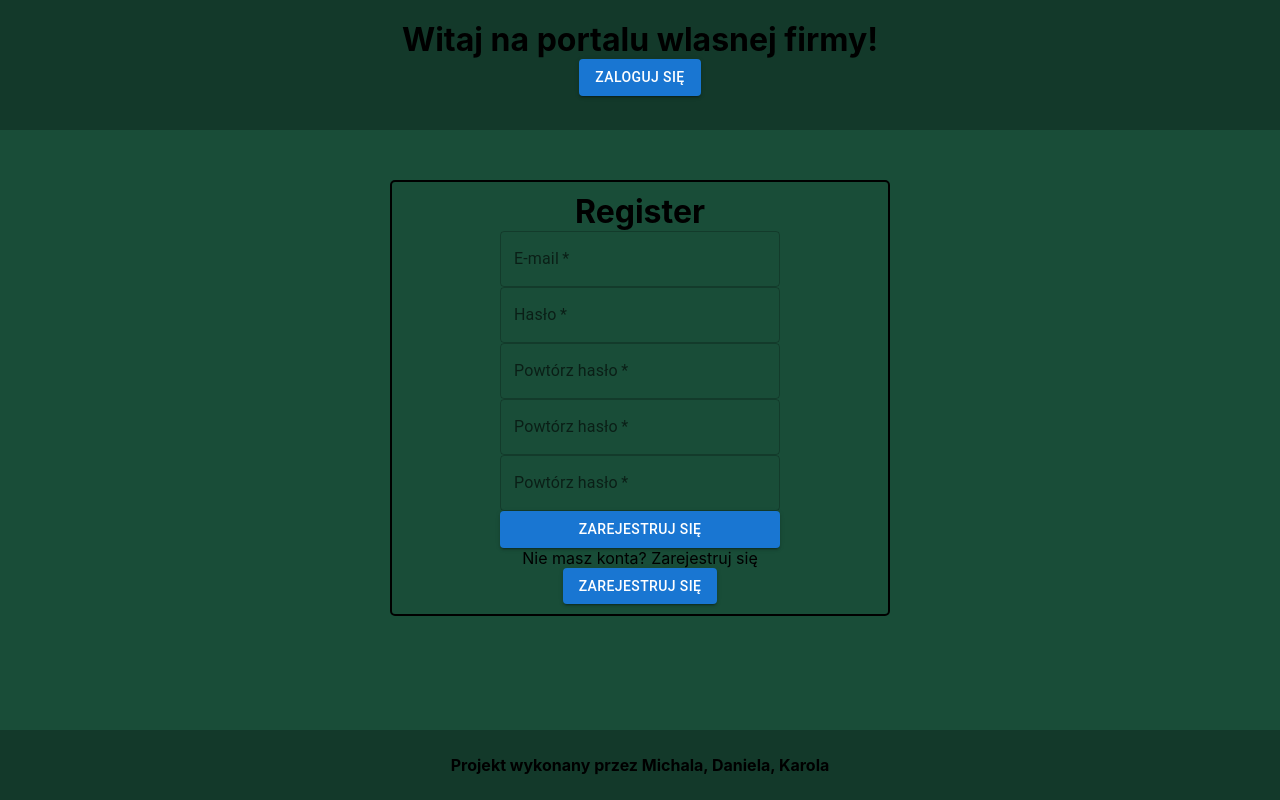
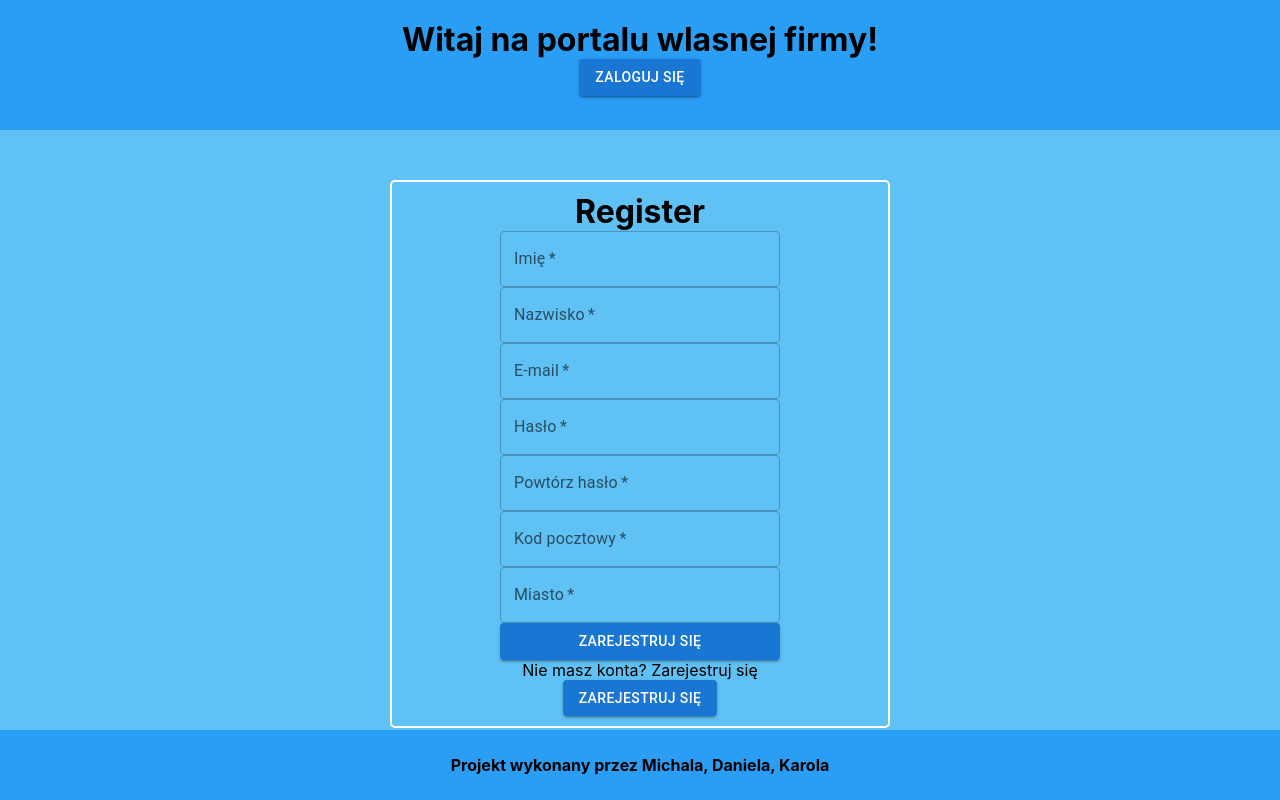
Before and after one commit to micad132/soloProprietorship-front, a React (Create React App) app: page /register in a window 1280 px wide. Built offline with nearby package versions, Linux system fonts and the light colour scheme.

Commit message:
zod register validation done

```diff
--- a/package.json
+++ b/package.json
@@ -21,7 +21,8 @@
     "react-scripts": "5.0.1",
     "sass": "^1.60.0",
     "typescript": "^4.4.2",
-    "web-vitals": "^2.1.0"
+    "web-vitals": "^2.1.0",
+    "zod": "^3.21.4"
   },
   "scripts": {
     "start": "react-scripts start",
--- a/src/components/Components.module.scss
+++ b/src/components/Components.module.scss
@@ -1,7 +1,7 @@
 
 .formWrapper {
 
-  border: 2px solid black;
+  border: 2px solid #fff;
   max-width: 500px;
   margin: 50px auto 0 auto;
   border-radius: 5px;
--- a/src/layout/Layout.module.scss
+++ b/src/layout/Layout.module.scss
@@ -7,17 +7,17 @@
 
 .header {
   padding: 20px;
-  background-color: #13392A;
+  background-color: #2a9df4;
 }
 
 main {
-  background-color: #194D38;
+  background-color: #60c1f4;
 }
 
 .footer {
 
   width: 100%;
-  background-color: #13392A;
+  background-color: #2a9df4;
   display: flex;
   justify-content: center;
   align-content: center;
--- a/src/layout/header/authorization/Register.tsx
+++ b/src/layout/header/authorization/Register.tsx
@@ -1,39 +1,112 @@
+import { useState } from 'react';
 import {Button, TextField} from "@mui/material";
 import NoAccount from "./NoAccount";
 import AuthorizationWrapper from "../../../components/AuthorizationWrapper";
+import {validateRegister} from "../../../services/validators";
+import {RegisterType} from "../../../types/authorization";
+
+
+const initialRegisterValues: RegisterType = {
+    name: '',
+    surname: '',
+    email: '',
+    password: '',
+    confirmPassword: '',
+    postalCode: '',
+    cityName: '',
+}
 
 const Register = () => {
 
+    const [registerValues, setRegisterValues] = useState<RegisterType>(initialRegisterValues);
+
+    const submitForm = (e: any) => {
+        e.preventDefault();
+        validateRegister(registerValues);
+        setRegisterValues(initialRegisterValues);
+    }
+    const {name,surname,email,password,confirmPassword,postalCode,cityName} = registerValues;
     return(
             <AuthorizationWrapper>
-                <form>
+                <form onSubmit={(e) => submitForm(e)}>
                     <h1>Register</h1>
                     <TextField
                         required
                         id="outlined-required"
+                        label="Imię"
+                        value={name || ''}
+                        onChange={(e) => setRegisterValues((prevState) => ({
+                            ...prevState,
+                            name: e.target.value,
+                        }))}
+                    />
+                    <TextField
+                        required
+                        id="outlined-required"
+                        label="Nazwisko"
+                        value={surname}
+                        onChange={(e) => setRegisterValues((prevState) => ({
+                            ...prevState,
+                            surname: e.target.value,
+                        }))}
+                    />
+                    <TextField
+                        required
+                        id="outlined-required"
                         label="E-mail"
+                        value={email}
+                        onChange={(e) => setRegisterValues((prevState) => ({
+                            ...prevState,
+                            email: e.target.value,
+                        }))}
+                        type="email"
                     />
                     <TextField
                         required
                         id="outlined-required"
                         label="Hasło"
+                        value={password}
+                        type="password"
+                        onChange={(e) => setRegisterValues((prevState) => ({
+                            ...prevState,
+                            password: e.target.value,
+                        }))}
                     />
                     <TextField
                         required
                         id="outlined-required"
                         label="Powtórz hasło"
+                        value={confirmPassword}
+                        type="password"
+                        onChange={(e) => setRegisterValues((prevState) => ({
+                            ...prevState,
+                            confirmPassword: e.target.value,
+                        }))}
                     />
                     <TextField
                         required
                         id="outlined-required"
-                        label="Powtórz hasło"
+                        label="Kod pocztowy"
+                        value={postalCode}
+                        onChange={(e) => setRegisterValues((prevState) => ({
+                            ...prevState,
+                            postalCode: e.target.value,
+                        }))}
                     />
                     <TextField
                         required
                         id="outlined-required"
-                        label="Powtórz hasło"
+                        label="Miasto"
+                        value={cityName}
+                        onChange={(e) => setRegisterValues((prevState) => ({
+                            ...prevState,
+                            cityName: e.target.value,
+                        }))}
                     />
-                    <Button variant="contained">Zarejestruj się</Button>
+                    <Button
+                        variant="contained"
+                        type="submit"
+                    >Zarejestruj się</Button>
                     <NoAccount />
                 </form>
             </AuthorizationWrapper>
--- /dev/null
+++ b/src/services/validators.ts
@@ -0,0 +1,17 @@
+import { z } from 'zod';
+import {RegisterType} from "../types/authorization";
+
+const RegistrationSchema = z.object({
+    name: z.string().min(5).max(20),
+    surname: z.string().min(5).max(15),
+    email: z.string().email(),
+    password: z.string().min(5).max(20),
+    confirmPassword: z.string().min(5).max(20),
+    postalCode: z.string().regex(/^\d{2}-\d{3}$/),
+    cityName: z.string().min(5).max(20),
+}).refine((data) => data.password === data.confirmPassword, {
+    message: "Passwords don't match"
+});
+
+
+export const validateRegister = (registerValues: RegisterType) => console.log(RegistrationSchema.safeParse(registerValues).success);
--- /dev/null
+++ b/src/types/authorization.ts
@@ -0,0 +1,13 @@
+
+export interface LoginType  {
+    email: string,
+    password: string,
+    confirmPassword: string,
+}
+
+export interface RegisterType extends LoginType  {
+    name: string,
+    surname: string,
+    postalCode: string,
+    cityName: string,
+}
```
Also changed, not shown: 1 other file (tests, documents, lock files or other folders).
